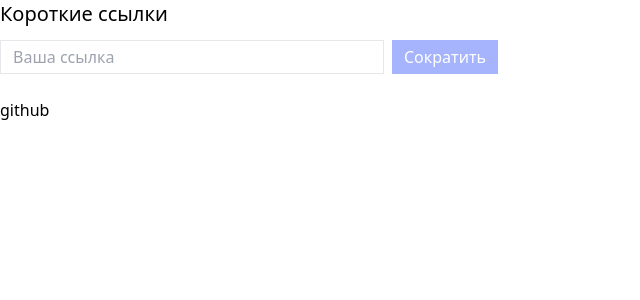
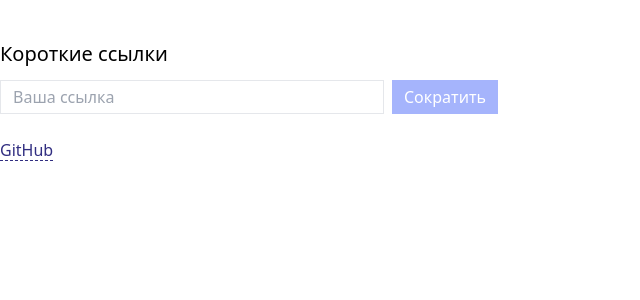
Before and after one commit to tusk-sm/url_shortener, a Next.js app: page / in a window 1280 px wide. Shown: the top 300 px of the page, without its empty margins (0-640 px from the left). Built offline with nearby package versions, Linux system fonts and the light colour scheme.

Commit message:
Update layout.tsx

```diff
--- a/src/app/layout.tsx
+++ b/src/app/layout.tsx
@@ -16,9 +16,13 @@ export default function RootLayout({
   return (
     <html lang="en">
       <body>
-        <main className="container mx-auto my-10 min-h-screen mt-auto">
+        <main className="container mx-auto py-10 min-h-screen ">
           {children}
-          <a href="https://github.com/tusk-sm/url_shortener">github</a>
+          <a
+            className="mt-auto text-indigo-900 hover:text-indigo-800 underline decoration-dashed underline-offset-4 cursor-pointer decoration-1"
+            href="https://github.com/tusk-sm/url_shortener">
+              GitHub
+          </a>
         </main>
       </body>
     </html>
```
